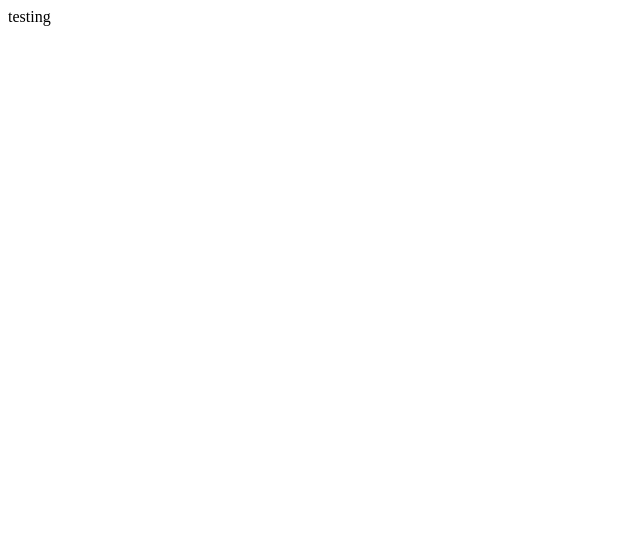
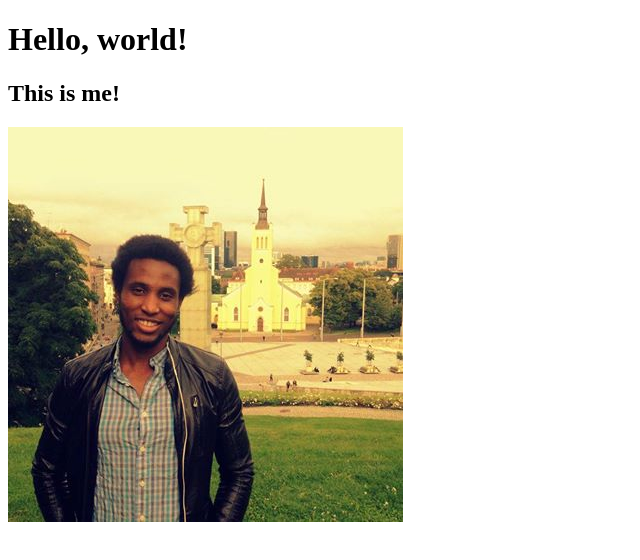
Before and after one commit to yakutcastanedo/yako, a plain HTML site: page index.html in a window 1280 px wide. Shown: the whole page, without its empty margins (0-640 px from the left). Drawn offline with Linux system fonts and the light colour scheme.

Commit message:
Yakut Castanedo Zayas

```diff
--- a/index.html
+++ b/index.html
@@ -1,6 +1,12 @@
-<html>
-<title>test</title>
+<!DOCTYPE html>
+
+<head>
+<title> Yakut Castanedo homepage </title>
+</head>
 <body>
-testing
+	<h1>Hello, world!</h1>
+	<h2>This is me!</h2>
+		<img src="Yakut.jpg" alt="Yakut"/>
+
 </body>
 </html>
```
Also changed, not shown: Yakut.jpg (added).
